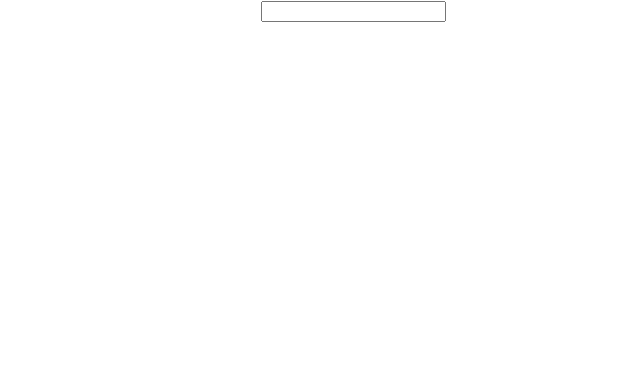
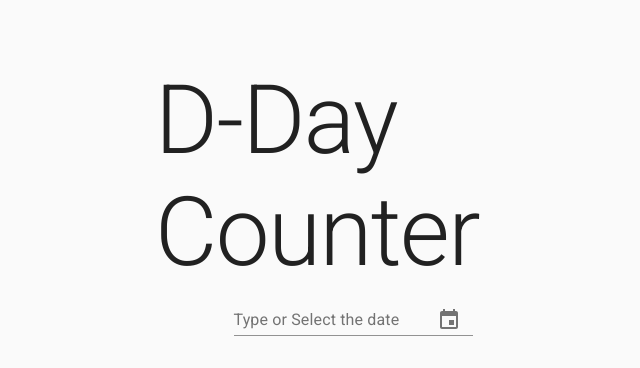
Before and after one commit to hodory/day-counter, a React (Create React App) app: page / in a window 1280 px wide. Shown: the top 368 px of the page, without its empty margins (287-927 px from the left). Built offline with nearby package versions, Linux system fonts and the light colour scheme.

Commit message:
feat : add material ui to counter

```diff
--- a/public/index.html
+++ b/public/index.html
@@ -24,6 +24,15 @@
       work correctly both with client-side routing and a non-root public URL.
       Learn how to configure a non-root public URL by running `npm run build`.
     -->
+    <link
+      rel="stylesheet"
+      href="https://fonts.googleapis.com/css?family=Roboto:300,400,500,700&display=swap"
+    />
+    <link
+      rel="stylesheet"
+      href="https://fonts.googleapis.com/icon?family=Material+Icons"
+    />
+
     <title>React App</title>
   </head>
   <body>
--- a/src/App.js
+++ b/src/App.js
@@ -1,13 +1,12 @@
 import React, { useState } from "react";
 import dayjs from "dayjs";
-import "./App.css";
+import CssBaseline from "@material-ui/core/CssBaseline";
+import Typography from "@material-ui/core/Typography";
+import { makeStyles } from "@material-ui/core/styles";
+import Container from "@material-ui/core/Container";
+import "fontsource-roboto";
 import Timer from "./components/Timer";
 import DateTimePicker from "./components/DateTimePicker";
-
-const duration = require("dayjs/plugin/duration");
-const relativeTime = require("dayjs/plugin/relativeTime");
-dayjs.extend(duration); // use plugin
-dayjs.extend(relativeTime); // use plugin
 
 function App() {
   const [dateTime, setDateTime] = useState(null);
@@ -27,8 +26,24 @@ function App() {
     }, 1000);
   };
 
+  const useStyles = makeStyles((theme) => ({
+    paper: {
+      marginTop: theme.spacing(8),
+      display: "flex",
+      flexDirection: "column",
+      alignItems: "center",
+    },
+  }));
+
+  const classes = useStyles();
+
   return (
-    <div className="App">
+    <Container component="main" maxWidth="xs">
+      <CssBaseline />
+      <div className={classes.paper}>
+        <Typography component="h1" variant="h1">
+          D-Day Counter
+        </Typography>
         <DateTimePicker
           dateTime={dateTime}
           setDateTime={setDateTime}
@@ -36,6 +51,7 @@ function App() {
         />
         {dateTime > 0 ? <Timer dateDiff={dateDiff} /> : ""}
       </div>
+    </Container>
   );
 }
 
--- a/src/components/DateTimePicker.js
+++ b/src/components/DateTimePicker.js
@@ -1,23 +1,32 @@
 import React from "react";
-import DatePicker from "react-datepicker";
-import "react-datepicker/dist/react-datepicker.css";
 import dayjs from "dayjs";
+import DateFnsUtils from "@date-io/dayjs";
+import {
+  DateTimePicker as MuiDateTimePicker,
+  KeyboardDateTimePicker,
+  MuiPickersUtilsProvider,
+} from "@material-ui/pickers";
 
-const DateTimePicker = ({ dateTime, setDateTime, startTimer }) => {
+const DateTimePicker = ({ dateTime: selectedDate, startTimer }) => {
   const tomorrow = dayjs().add(1, "day").toDate();
+
   const onClickHandler = (date) => {
     startTimer(date);
   };
 
   return (
-    <DatePicker
-      selected={dateTime}
-      onChange={(date) => onClickHandler(date)}
-      minDate={tomorrow}
-      timeInputLabel="Time:"
-      dateFormat="MM/dd/yyyy h:mm aa"
-      showTimeInput
-    />
+    <>
+      <MuiPickersUtilsProvider utils={DateFnsUtils}>
+        <KeyboardDateTimePicker
+          value={selectedDate}
+          onChange={onClickHandler}
+          label="Type or Select the date"
+          onError={console.log}
+          minDate={tomorrow}
+          format="YYYY/MM/DD hh:mm A"
+        />
+      </MuiPickersUtilsProvider>
+    </>
   );
 };
 
--- a/src/components/Timer.js
+++ b/src/components/Timer.js
@@ -1,5 +1,6 @@
 import React from "react";
 import dayjs from "dayjs";
+import Typography from "@material-ui/core/Typography";
 const duration = require("dayjs/plugin/duration");
 dayjs.extend(duration);
 
@@ -16,17 +17,19 @@ const Timer = ({ dateDiff: dateDiffMilli }) => {
 
   const getTimes = () => {
     const hours = Math.floor(dateDiffMilli / (MILLISECOND * 60 * 60));
-    const minutes = Math.floor(
-      (dateDiffMilli % HOUR) / MINUTE
-    );
+    const minutes = Math.floor((dateDiffMilli % HOUR) / MINUTE);
     const seconds = Math.floor((dateDiffMilli % MINUTE) / MILLISECOND);
-    return `${hours} 시간 ${minutes} 분 ${seconds}초 전`;
+    return `(${hours} 시간 ${minutes} 분 ${seconds}초 전)`;
   };
 
   return (
     <>
-      <div>{getTitle()}</div>
-      <div>{getTimes()}</div>
+      <Typography component="h2" variant="h1">
+        {getTitle()}
+      </Typography>
+      <Typography component="h2" variant="h5">
+        {getTimes()}
+      </Typography>
     </>
   );
 };
```
Also changed, not shown: package.json (+7 -0 lines), 1 other file (tests, documents, lock files or other folders). Lines whose indentation alone changed are shown as unchanged.
